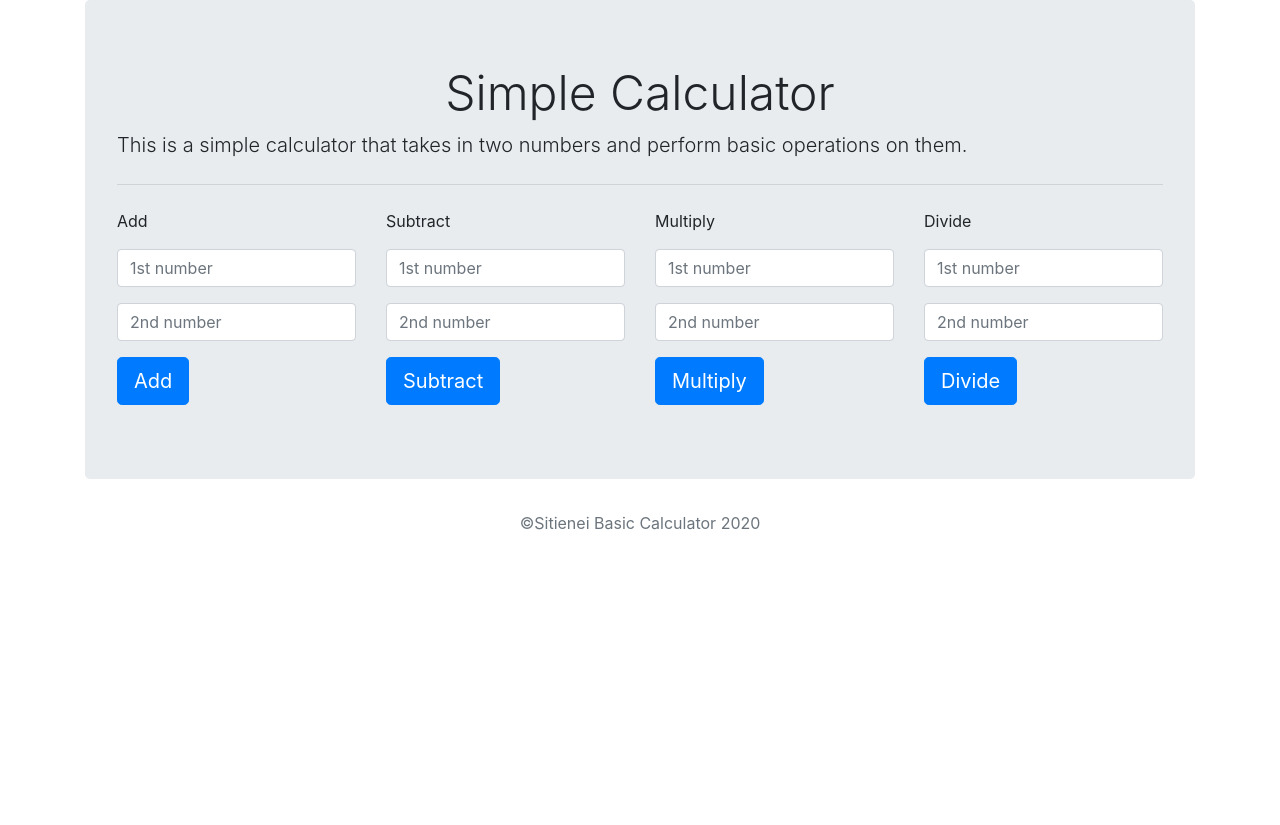
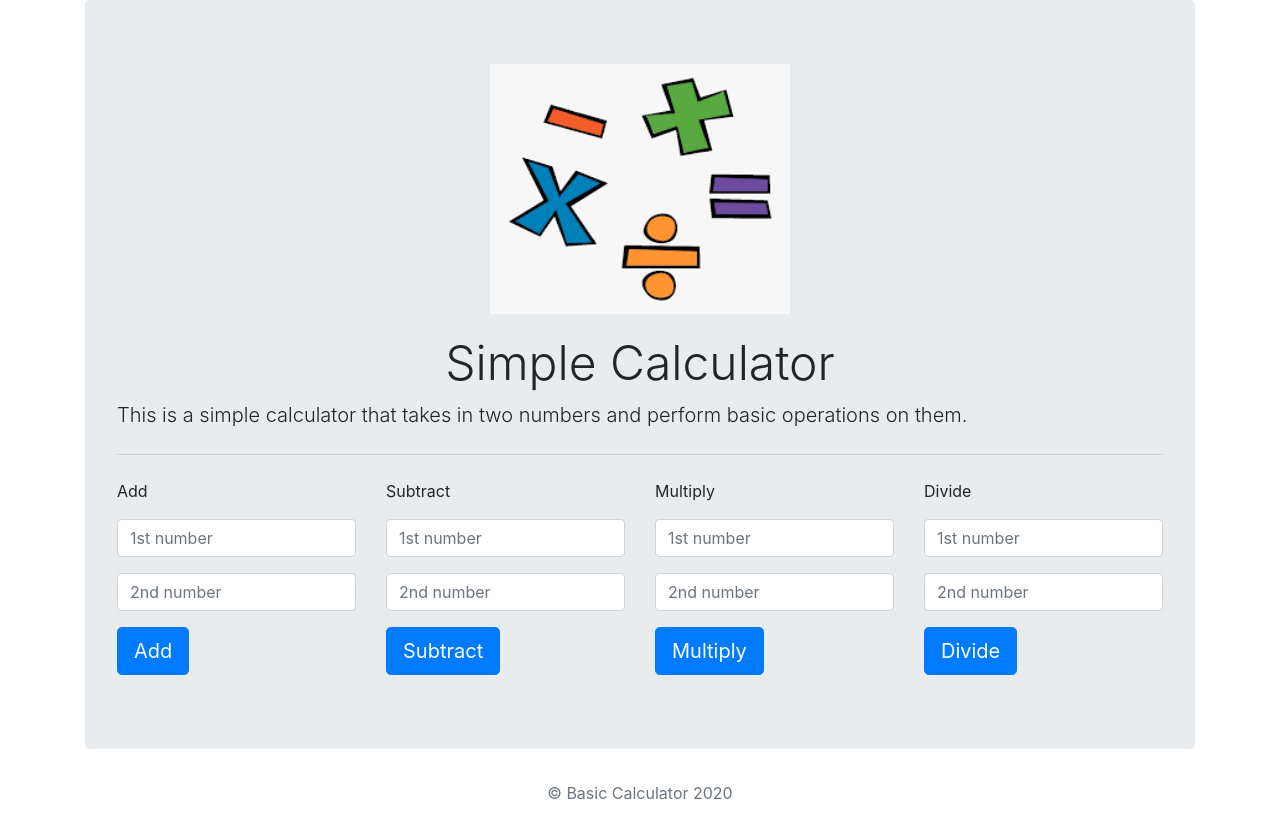
Before and after one commit to Mstienei/calculator, a plain HTML site: page index.html in a window 1280 px wide. Before the commit the page ends 800 px from the top, so only its background shows below. Drawn offline with nearby package versions, Linux system fonts and the light colour scheme.

Commit message:
add image and style to image

```diff
--- a/css/styles.css
+++ b/css/styles.css
@@ -1,8 +1,16 @@
 .display-4{
   text-align: center;
   font-size: 3.0rem;
+  padding-top: 20px;
 }
 .footer{
   text-align: center;
   padding-bottom: 20px;
 }
+.logo{
+  display: block;
+  margin-left: auto;
+  margin-right: auto;
+  width: 300px;
+  height: 250px;
+}
--- a/index.html
+++ b/index.html
@@ -10,6 +10,7 @@
    <body>
       <div class="container">
         <div class="jumbotron">
+          <img class="logo" src="img/logo.png" alt="logo">
           <h1 class="display-4">Simple Calculator</h1>
           <p class="lead">This is a simple calculator that takes in two numbers and perform basic operations on them.</p>
           <hr class="my-4">
@@ -51,7 +52,7 @@
         </div>
       </div>
       <div class="footer text-muted">
-        &copy;Sitienei  Basic Calculator 2020
+        &copy; Basic Calculator 2020
       </div
    </body>
 </html>
```
Also changed, not shown: img/logo.png (added).
